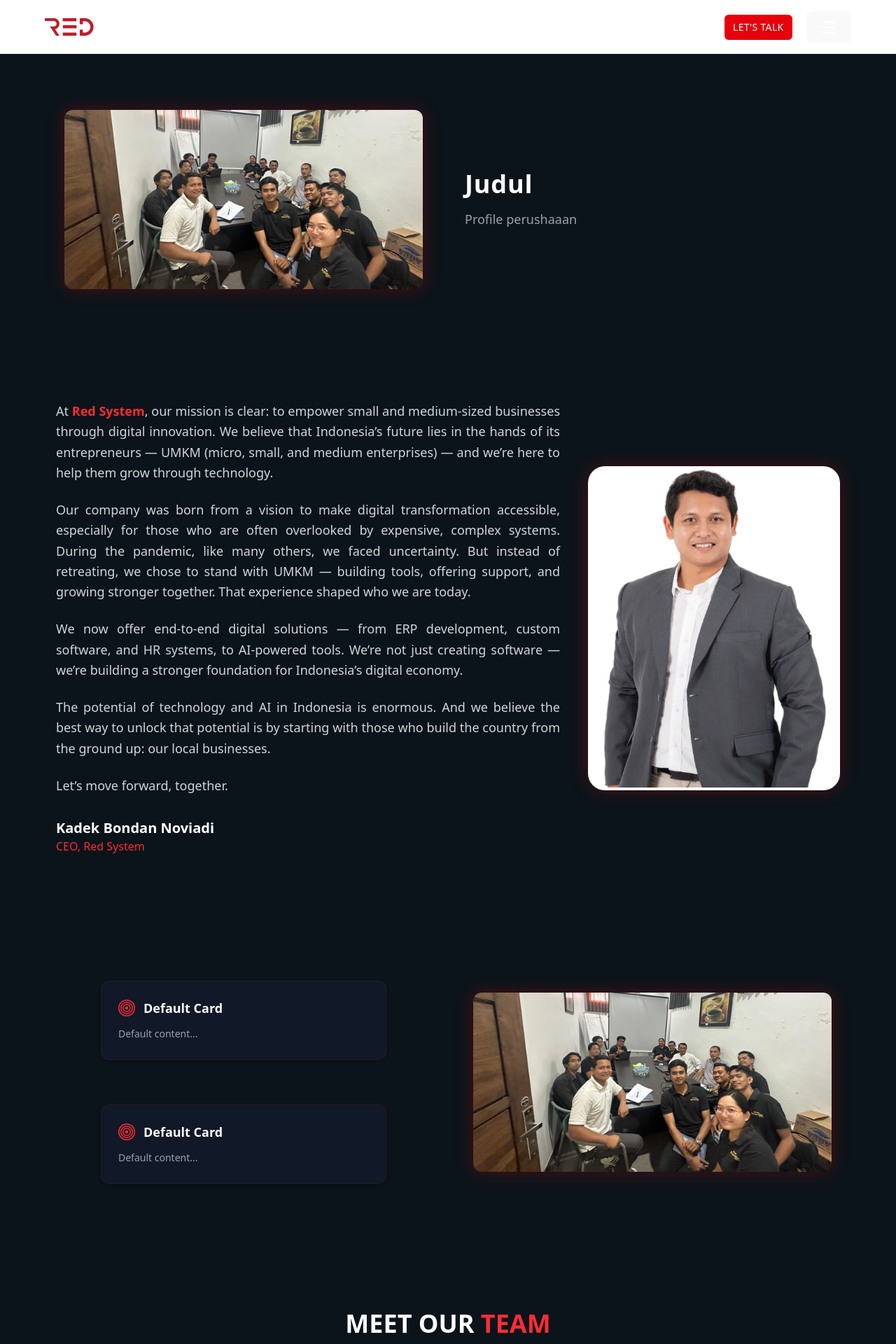
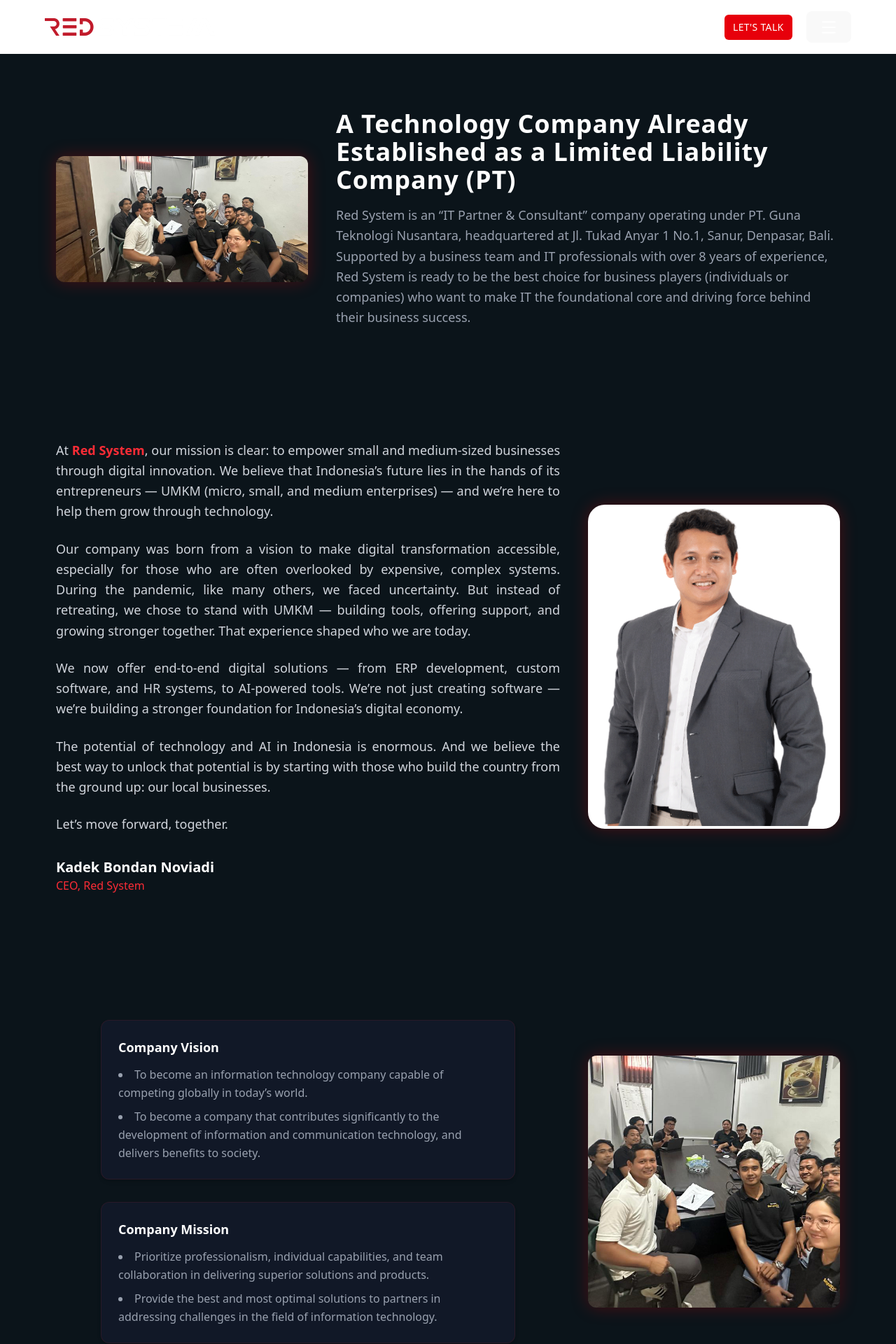
Before and after one commit to RamWi/redsystemprofile, a React (Vite) app: page /about in a window 1280 px wide. Shown: the top 1920 px of the page at 70% size. Built offline with nearby package versions, Linux system fonts and the light colour scheme.

Commit message:
tingggal about page team dan gambar-gambar laiinya

```diff
--- a/src/components/PortoWork.jsx
+++ b/src/components/PortoWork.jsx
@@ -7,13 +7,11 @@
                 {/* Title */}
                 <div className="text-center mb-10 px-4">
                     <h2 className="text-2xl md:text-3xl font-bold text-red-500 mb-2 uppercase">
-                        Portofolio Kami
+                        Portofolio
                     </h2>
                     <p className="text-gray-400 max-w-2xl mx-auto leading-relaxed">
-                        Kami telah dipercaya berbagai UMKM untuk membangun solusi digital yang
-                        berdampak langsung pada penjualan dan citra bisnis mereka. Berikut
-                        beberapa hasil karya kami yang membantu klien tampil lebih profesional
-                        dan menjangkau lebih banyak pelanggan.
+                        Trusted by growing businesses across industries, we craft digital solutions that drive sales and elevate brand presence.
+                        Explore some of our works that helped our clients stand out and connect with more customers.
                     </p>
                 </div>
 
@@ -24,7 +22,7 @@
                             key={item.id}
                             className="bg-[#111827] rounded-xl overflow-hidden shadow-md hover:shadow-[0_0_20px_rgba(255,0,0,0.5)] transition-all duration-300"
                         >
-                            <a href={item.link} className="flex flex-col h-full" target="_blank" rel="noopener noreferrer">
+                            <a href={item.link} className="flex flex-col group h-full" target="_blank" rel="noopener noreferrer">
                                 <div className="w-full h-64 md:h-100 overflow-hidden">
                                     <img
                                         src={item.image}
@@ -32,8 +30,9 @@
                                         className="w-full h-full object-center hover:scale-110 transition-transform duration-500"
                                     />
                                 </div>
-                                <div className="flex-grow flex items-center justify-center bg-[#0B141A] p-5">
-                                    <h3 className="text-lg font-semibold text-white mb-2">
+                                <div className="grow flex items-center justify-center bg-[#0B141A] p-5">
+                                    <h3 className="text-lg relative text-white font-medium mb-2 after:absolute after:left-1/2 after:-translate-x-1/2 after:bottom-0
+                                        after:h-0.5 after:w-0 after:bg-red-500 after:transition-all after:duration-300 group-hover:after:w-full link-nav">
                                         {item.title}
                                     </h3>
                                 </div>
--- a/src/components/reuseable/CTASection.jsx
+++ b/src/components/reuseable/CTASection.jsx
@@ -2,23 +2,22 @@
 
     return(
         <>
-            <section className="w-full bg-red-600 py-16 md:py-20 text-center text-white px-6">
+            <section className="w-full bg-red-600/70 py-16 md:py-20 text-center text-white px-6">
                 <div className="max-w-2xl mx-auto">
                     {/* Judul */}
                     <h2 className="text-2xl md:text-3xl font-bold mb-4">
-                        Ingin Jadi Klien Kami Selanjutnya?
+                        Want to Be Our Next Client?
                     </h2>
 
                     {/* Deskripsi */}
                     <p className="text-sm md:text-base text-red-100 mb-8">
-                        Hubungi kami hari ini untuk memulai proyek Anda bersama RedSystem dan
-                        rasakan pengalaman kerja profesional kami.
+                        Get in touch with us today to start your project with RedSystem and experience the professionalism that drives real results.
                     </p>
 
                     {/* Tombol */}
-                    <button className="bg-white text-red-600 font-semibold px-8 py-3 rounded-md hover:bg-red-700 hover:text-white transition-all duration-300 shadow-md hover:shadow-lg">
-                        Hubungi Kami
-                    </button>
+                    <a href="https://api.whatsapp.com/send/?phone=6281228663080&text&type=phone_number&app_absent=0" target="_blank" className="bg-white text-red-600 font-semibold px-8 py-3 rounded-md hover:bg-red-700 hover:text-white transition-all duration-300 shadow-md hover:shadow-lg">
+                        Contact Us
+                    </a>
                 </div>
             </section>
         </>
--- a/src/components/reuseable/CardSection.jsx
+++ b/src/components/reuseable/CardSection.jsx
@@ -27,7 +27,7 @@
 
                         {/* Jika ada list, tampilkan poin */}
                         {card.list ? (
-                            <ul className="list-disc list-inside text-gray-400 space-y-2 text-sm leading-relaxed">
+                            <ul className="list-disc list-inside text-gray-400 space-y-2     leading-relaxed">
                             {card.list.map((item, i) => (
                                 <li key={i}>{item}</li>
                             ))}
--- a/src/components/reuseable/MediaSection.jsx
+++ b/src/components/reuseable/MediaSection.jsx
@@ -8,7 +8,7 @@
 }) => {
     return (
         <section
-            className={`w-full py-20 px-6 md:px-20 flex flex-col md:flex-row items-center justify-center gap-12 ${
+            className={`w-full py-20 px-20 flex flex-col md:flex-row items-center justify-center gap-10 ${
                 reverse ? "md:flex-row-reverse" : ""
             } bg-[#0B141A] text-gray-300`}
         >
@@ -22,7 +22,7 @@
             </div>
 
             {/* Bagian Konten (children dari luar) */}
-            <div className="w-full md:w-1/2 text-center md:text-left space-y-6">
+            <div className="w-full text-center md:text-left space-y-6">
                 {children}
             </div>
         </section>
--- /dev/null
+++ b/src/datas/CompanyData.js
@@ -0,0 +1,20 @@
+export const companyData = [
+    {
+        id: 1,
+        icon: "",
+        title: "Company Vision",
+        list: [
+            "To become an information technology company capable of competing globally in today’s world.",
+            "To become a company that contributes significantly to the development of information and communication technology, and delivers benefits to society."
+        ],
+    },
+    {
+        id: 2,
+        icon: "",
+        title: "Company Mission",
+        list: [
+            "Prioritize professionalism, individual capabilities, and team collaboration in delivering superior solutions and products.",
+            "Provide the best and most optimal solutions to partners in addressing challenges in the field of information technology."
+        ],
+    },
+];
--- a/src/datas/PortoData.js
+++ b/src/datas/PortoData.js
@@ -10,36 +10,36 @@
         id: 1,
         title: "Holy Tirtha",
         image: holytirta,
-        link: "#",
+        link: "https://www.holytirtha.id/",
     },
     {
         id: 2,
         title: "My Kind of Beauty",
         image: mykindbeauty,
-        link: "#",
+        link: "https://www.mykindofbeauty.co.id/",
     },
     {
         id: 3,
         title: "Diamond Journey Tour",
         image: dmctravel,
-        link: "#",
+        link: "https://www.djt-dmc.com/en",
     },
     {
         id: 4,
         title: "Bali Nadipa Tour",
         image: balinadipatour,
-        link: "#",
+        link: "https://nadipatour.com/",
     },
     {
         id: 5,
         title: "Good Ponsel",
         image: goodponesel,
-        link: "#",
+        link: "https://www.goodponsel.com/",
     },
     {
         id: 6,
         title: "Lingkar Medika",
         image: lingkarmedika,
-        link: "#",
+        link: "https://lingkarmedika.com/en/",
     },
 ];
--- a/src/pages/About.jsx
+++ b/src/pages/About.jsx
@@ -5,6 +5,8 @@
 import CardSection from "../components/reuseable/CardSection"
 import profile from "../assets/teampic1.jpg"
 import ProfileCard from "../components/reuseable/ProfileCard"
+
+import { companyData } from "../datas/CompanyData"
 
 const team = [
     {
@@ -33,21 +35,20 @@
             <Header />
 
             <MediaSection image={profile}>
-                <div className="w-full md:w-1/2 text-center md:text-left">
+                <div className="text-center md:text-left">
                     <h2 className="text-3xl md:text-4xl font-bold text-white mb-4 tracking-wide">
-                        Judul
+                        A Technology Company Already Established as a Limited Liability Company (PT)
                     </h2>
-                    <p className="text-gray-400 leading-relaxed text-base md:text-lg">
-                        Profile perushaaan
+                    <p className="max-w-5xl text-gray-400 leading-relaxed text-base md:text-lg">
+                        Red System is an “IT Partner & Consultant” company operating under PT. Guna Teknologi Nusantara, headquartered at Jl. Tukad Anyar 1 No.1, Sanur, Denpasar, Bali. Supported by a business team and IT professionals with over 8 years of experience, Red System is ready to be the best choice for business players (individuals or companies) who want to make IT the foundational core and driving force behind their business success.
                     </p>
                 </div>
             </MediaSection>
 
             <CEOMessage />
 
-            <MediaSection image={profile} reverse>
-                <CardSection layout="vertical" />
-                <CardSection layout="vertical" />
+            <MediaSection image={profile} classImage="h-90" reverse>
+                <CardSection layout="vertical" data={companyData} />
             </MediaSection>
 
             <section className="bg-[#0B141A] text-gray-300 py-20 px-6 md:px-16">
```
